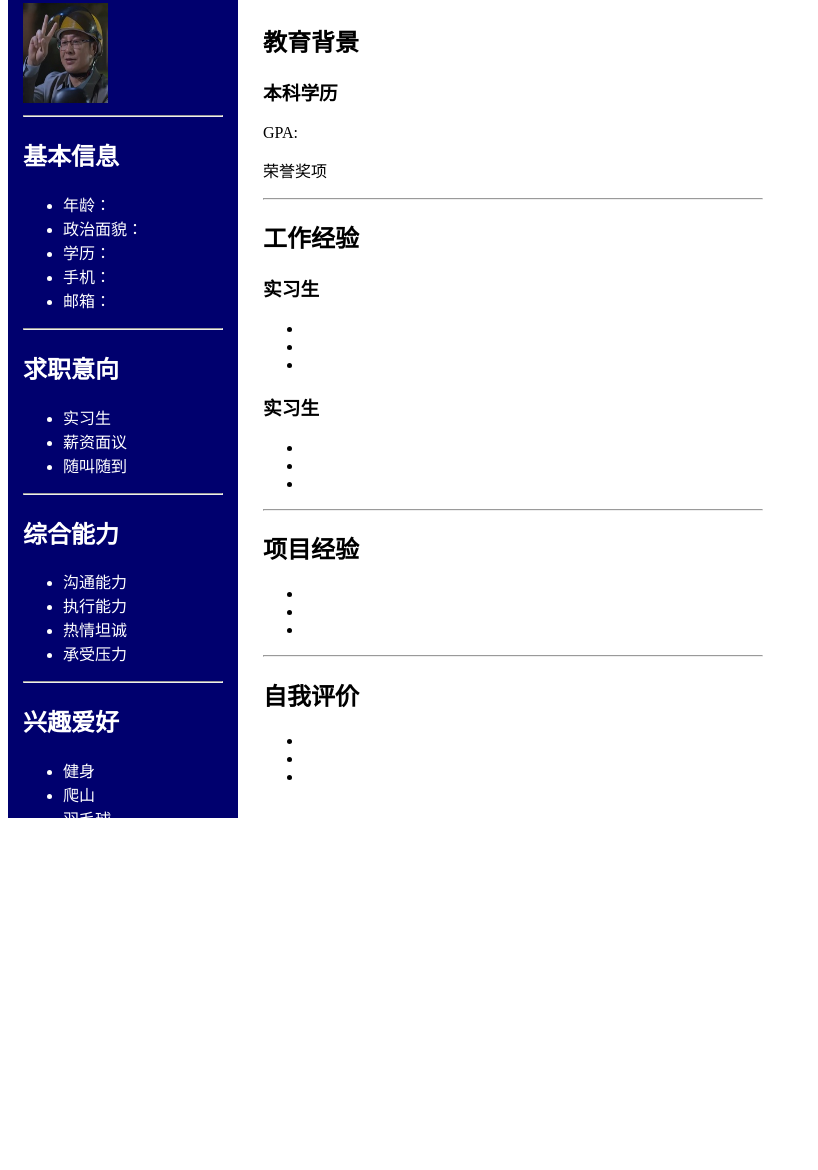
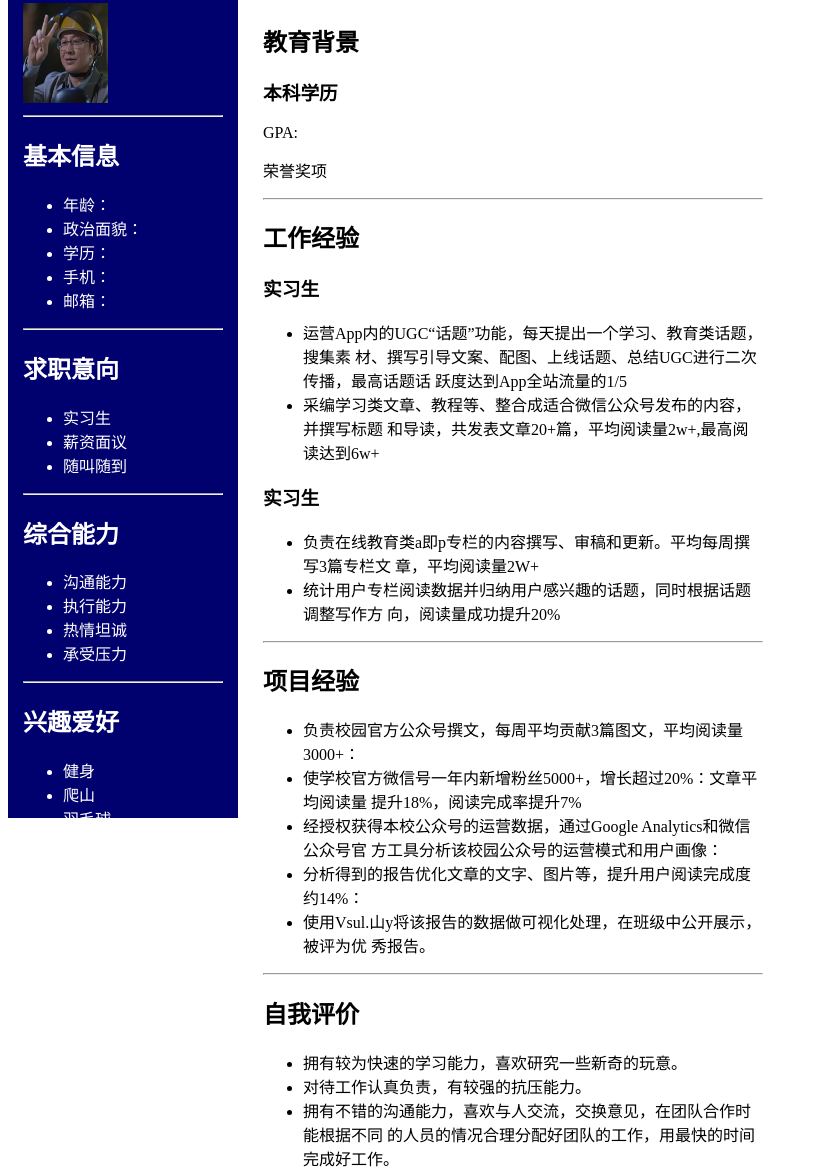
Before and after one commit to abandoninger/abandoninger.github.io, a plain HTML site: page index.html in a window 1280 px wide. Shown: the part 20-1190 px from the top of the page, without its empty margins (0-818 px from the left). Before the commit the page ends 874 px from the top, so only its background shows below. Drawn offline with Linux system fonts and the light colour scheme.

Commit message:
Update index.html

```diff
--- a/index.html
+++ b/index.html
@@ -1,10 +1,12 @@
 <!DOCTYPE html>
 <html>
+
 <head>
 	<meta charset="utf-8">
 	<title>个人简历</title>
 	<link rel="stylesheet" type="text/css" href="mystyle.css">
 </head>
+
 <body>
 	<div class="first"><!--左侧边框-->
 		<div class="up">
@@ -78,9 +80,15 @@
 			</h3>
 			<p>
 			<ul>
-						<li></li>
-						<li></li>
-						<li></li>
+				<li>
+					运营App内的UGC“话题”功能，每天提出一个学习、教育类话题，搜集素
+					材、撰写引导文案、配图、上线话题、总结UGC进行二次传播，最高话题话
+					跃度达到App全站流量的1/5
+				</li>
+				<li>
+					采编学习类文章、教程等、整合成适合微信公众号发布的内容，并撰写标题
+					和导读，共发表文章20+篇，平均阅读量2w+,最高阅读达到6w+
+				</li>
 			</ul>
 			</p>
 			<h3>
@@ -88,9 +96,12 @@
 			</h3>
 			<p>
 			<ul>
-						<li></li>
-						<li></li>
-						<li></li>
+				<li>负责在线教育类a即p专栏的内容撰写、审稿和更新。平均每周撰写3篇专栏文
+					章，平均阅读量2W+
+				</li>
+				<li>统计用户专栏阅读数据并归纳用户感兴趣的话题，同时根据话题调整写作方
+					向，阅读量成功提升20%
+				</li>
 			</ul>
 			</p>
 		</div>
@@ -100,9 +111,24 @@
 				项目经验
 			</h2>
 			<ul>
-						<li></li>
-						<li></li>
-						<li></li>
+				<li>
+					负责校园官方公众号撰文，每周平均贡献3篇图文，平均阅读量3000+：
+				</li>
+				<li>
+					使学校官方微信号一年内新增粉丝5000+，增长超过20%：文章平均阅读量
+					提升18%，阅读完成率提升7%
+				</li>
+				<li>
+					经授权获得本校公众号的运营数据，通过Google Analytics和微信公众号官
+					方工具分析该校园公众号的运营模式和用户画像：
+				</li>
+				<li>
+					分析得到的报告优化文章的文字、图片等，提升用户阅读完成度约14%：
+				</li>
+				<li>
+					使用Vsul.山y将该报告的数据做可视化处理，在班级中公开展示，被评为优
+					秀报告。
+				</li>
 			</ul>
 		</div>
 		<hr>
@@ -111,11 +137,20 @@
 				自我评价
 			</h2>
 			<ul>
-						<li></li>
-						<li></li>
-						<li></li>
+				<li>
+					拥有较为快速的学习能力，喜欢研究一些新奇的玩意。
+				</li>
+				<li>
+					对待工作认真负责，有较强的抗压能力。
+
+				</li>
+				<li>
+					拥有不错的沟通能力，喜欢与人交流，交换意见，在团队合作时能根据不同
+					的人员的情况合理分配好团队的工作，用最快的时间完成好工作。
+				</li>
 			</ul>
 		</div>
 	</div>
 </body>
+
 </html>
```
Lines whose indentation alone changed are shown as unchanged.
